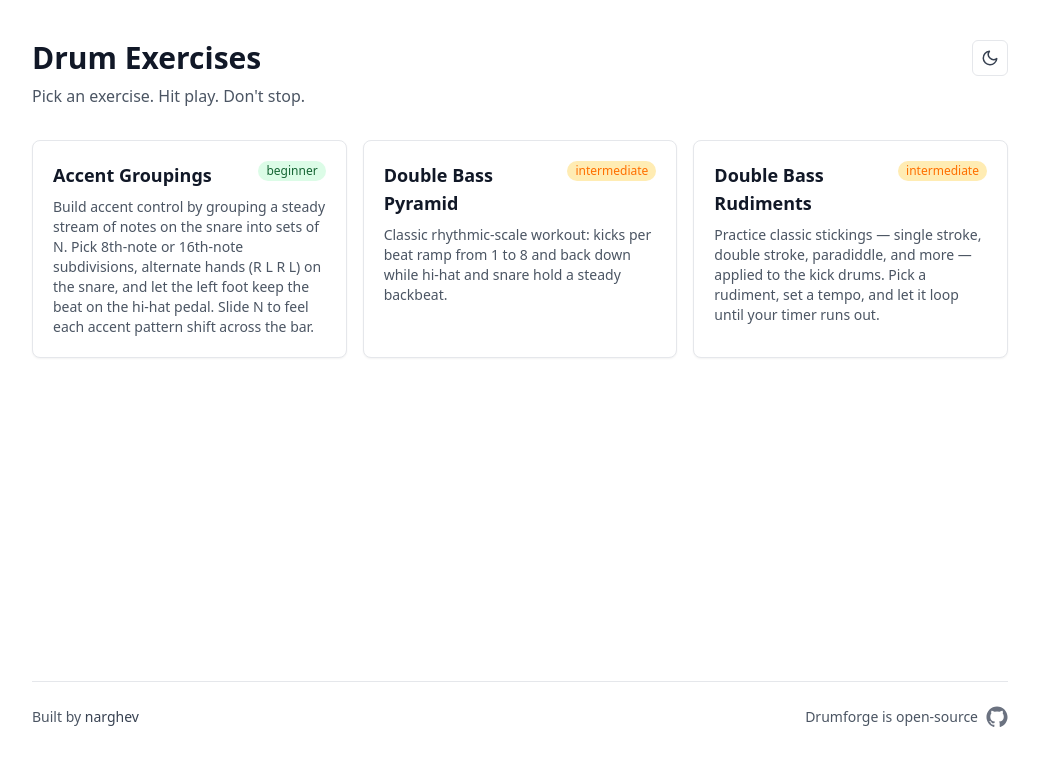
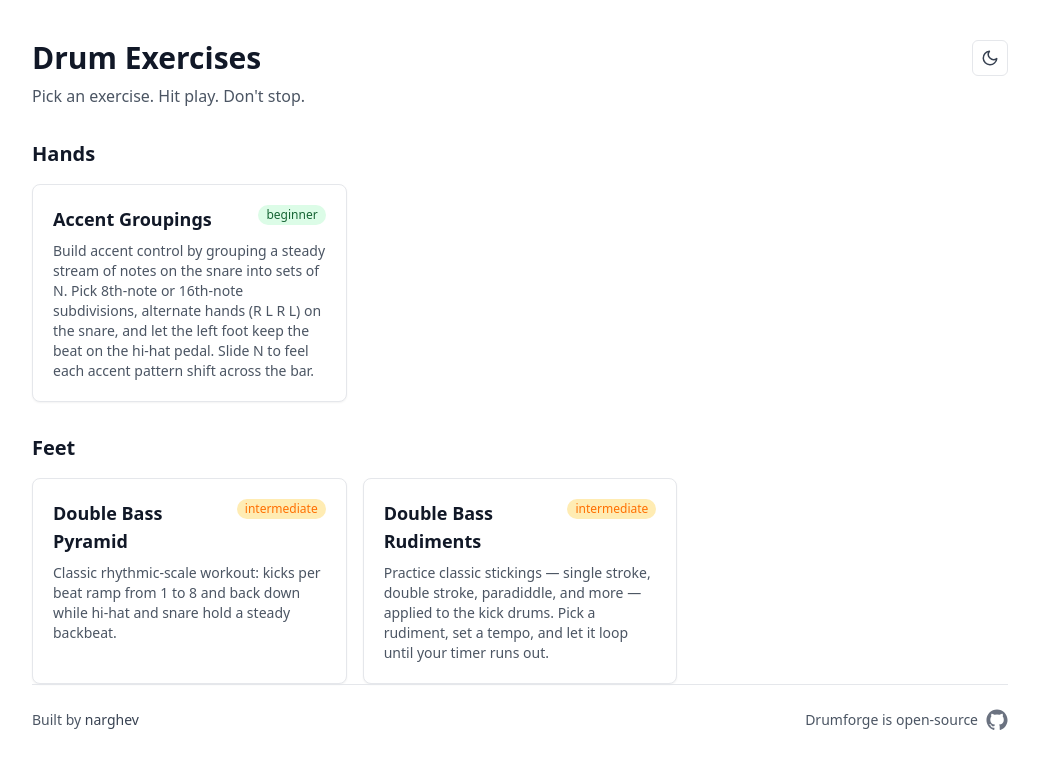
Before and after one commit to narghev/drumforge, a React (Vite) app: page / in a window 1280 px wide. Shown: the top 768 px of the page, without its empty margins (120-1159 px from the left). Built offline with nearby package versions, Linux system fonts and the light colour scheme.

Commit message:
Add exercise topic and group feet and hands

```diff
--- a/src/components/ExerciseList.tsx
+++ b/src/components/ExerciseList.tsx
@@ -1,12 +1,25 @@
-import { exercises } from '../exercises/registry';
+import { EXERCISE_TOPICS, exercises } from '../exercises/registry';
 import { ExerciseCard } from './ExerciseCard';
 
 export function ExerciseList() {
   return (
-    <div className="grid gap-4 sm:grid-cols-2 lg:grid-cols-3">
-      {exercises.map((exercise) => (
-        <ExerciseCard key={exercise.id} exercise={exercise} />
-      ))}
+    <div className="space-y-8">
+      {EXERCISE_TOPICS.map(({ id, label }) => {
+        const topicExercises = exercises.filter((e) => e.topic === id);
+        if (topicExercises.length === 0) return null;
+        return (
+          <section key={id}>
+            <h2 className="mb-4 text-xl font-semibold text-gray-900 dark:text-gray-100">
+              {label}
+            </h2>
+            <div className="grid gap-4 sm:grid-cols-2 lg:grid-cols-3">
+              {topicExercises.map((exercise) => (
+                <ExerciseCard key={exercise.id} exercise={exercise} />
+              ))}
+            </div>
+          </section>
+        );
+      })}
     </div>
   );
 }
--- a/src/exercises/accent-groupings/metadata.ts
+++ b/src/exercises/accent-groupings/metadata.ts
@@ -3,5 +3,6 @@ export const metadata = {
   name: 'Accent Groupings',
   description:
     'Build accent control by grouping a steady stream of notes on the snare into sets of N. Pick 8th-note or 16th-note subdivisions, alternate hands (R L R L) on the snare, and let the left foot keep the beat on the hi-hat pedal. Slide N to feel each accent pattern shift across the bar.',
+  topic: 'hands' as const,
   difficulty: 'beginner' as const,
 };
--- a/src/exercises/double-bass-pyramid/metadata.ts
+++ b/src/exercises/double-bass-pyramid/metadata.ts
@@ -3,5 +3,6 @@ export const metadata = {
   name: 'Double Bass Pyramid',
   description:
     'Classic rhythmic-scale workout: kicks per beat ramp from 1 to 8 and back down while hi-hat and snare hold a steady backbeat.',
+  topic: 'feet' as const,
   difficulty: 'intermediate' as const,
 };
--- a/src/exercises/double-bass-rudiments/metadata.ts
+++ b/src/exercises/double-bass-rudiments/metadata.ts
@@ -3,5 +3,6 @@ export const metadata = {
   name: 'Double Bass Rudiments',
   description:
     'Practice classic stickings — single stroke, double stroke, paradiddle, and more — applied to the kick drums. Pick a rudiment, set a tempo, and let it loop until your timer runs out.',
+  topic: 'feet' as const,
   difficulty: 'intermediate' as const,
 };
--- a/src/exercises/registry.ts
+++ b/src/exercises/registry.ts
@@ -1,4 +1,4 @@
-import type { ExerciseDefinition } from './types';
+import type { ExerciseDefinition, ExerciseTopic } from './types';
 import { accentGroupings } from './accent-groupings';
 import { doubleBassPyramid } from './double-bass-pyramid';
 import { doubleBassRudiments } from './double-bass-rudiments';
@@ -9,6 +9,12 @@ export const exercises: ExerciseDefinition[] = [
   doubleBassRudiments,
 ];
 
+/** Topics rendered on the home page, in display order. */
+export const EXERCISE_TOPICS: ReadonlyArray<{ id: ExerciseTopic; label: string }> = [
+  { id: 'hands', label: 'Hands' },
+  { id: 'feet', label: 'Feet' },
+];
+
 export function getExercise(id: string): ExerciseDefinition | undefined {
   return exercises.find((e) => e.id === id);
 }
--- a/src/exercises/types.ts
+++ b/src/exercises/types.ts
@@ -30,10 +30,13 @@ export interface FieldConstraints {
   max?: number;
 }
 
+export type ExerciseTopic = 'hands' | 'feet';
+
 export interface ExerciseDefinition {
   id: string;
   name: string;
   description: string;
+  topic: ExerciseTopic;
   difficulty?: 'beginner' | 'intermediate' | 'advanced';
   configFields: ConfigField[];
   defaultConfig: ExerciseConfig;
```
